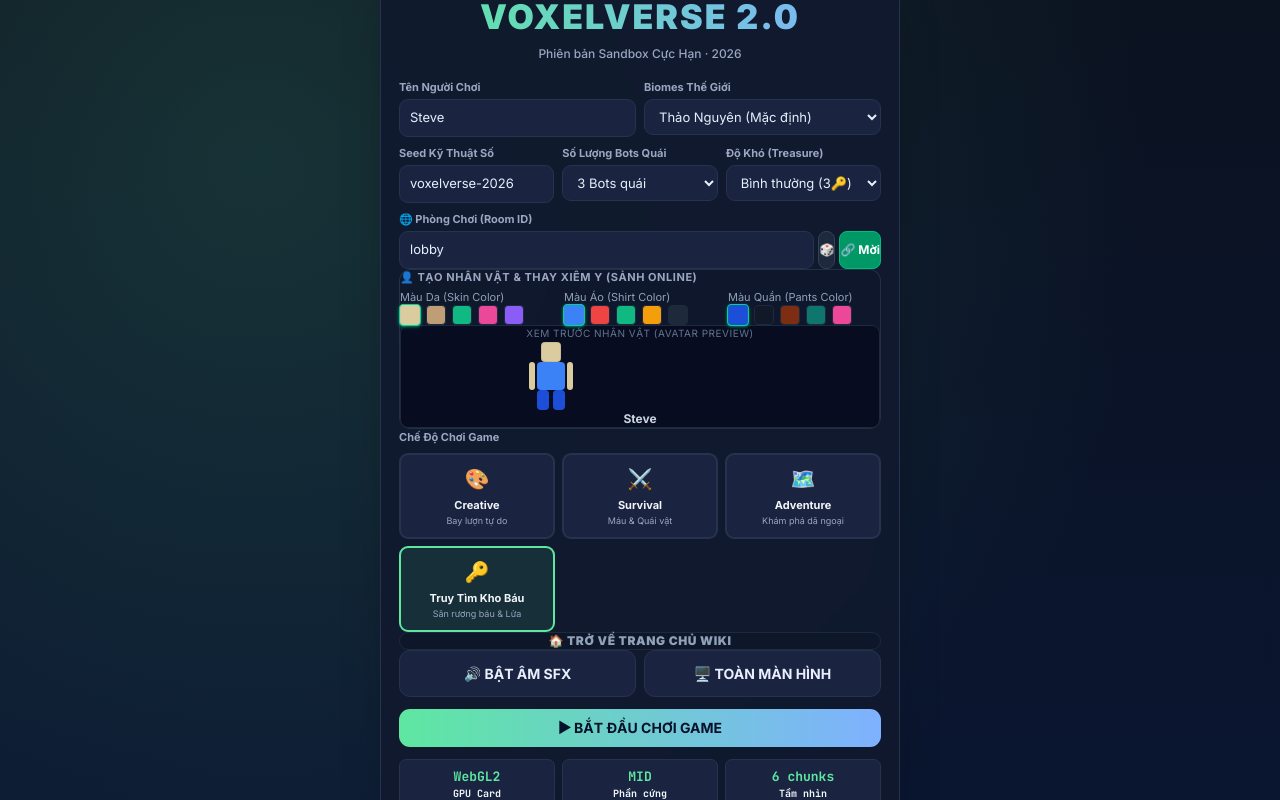
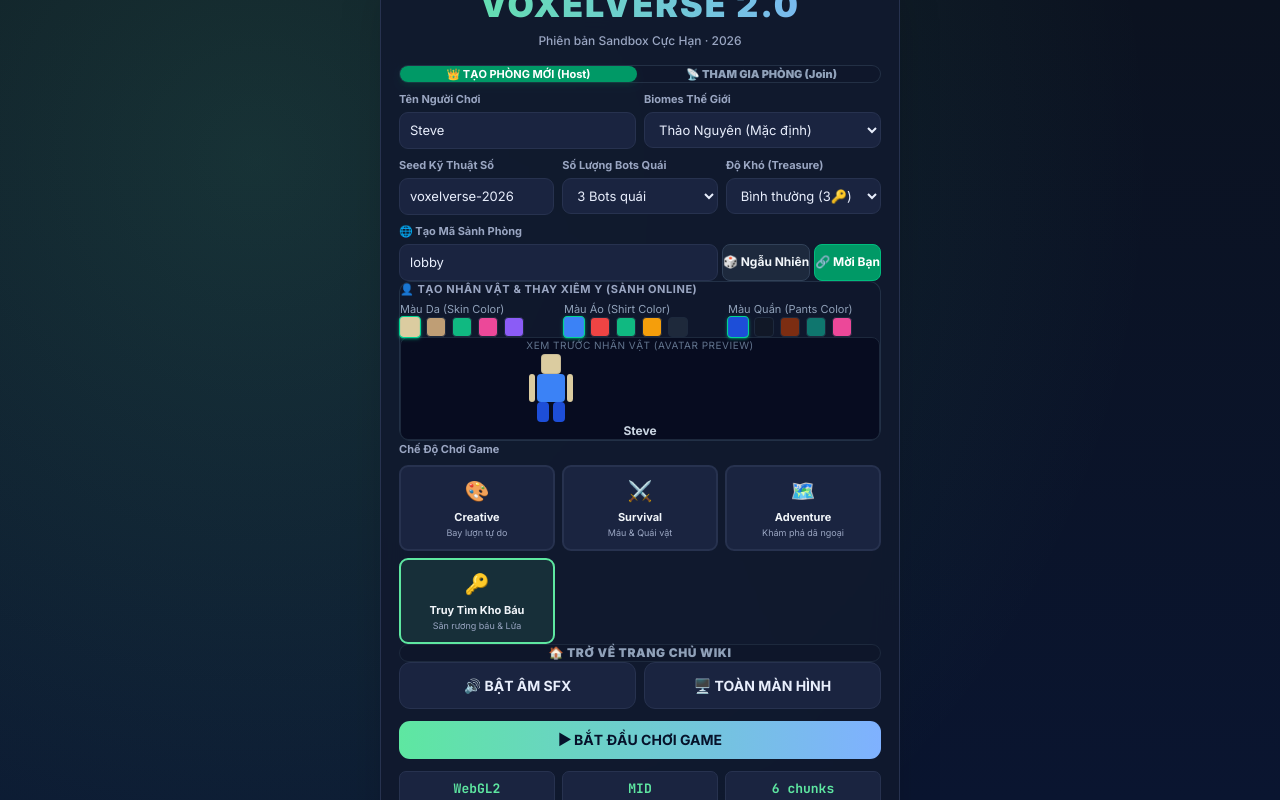
Before and after one commit to nhut0902-pr/Voxel-sandbox-Block-game-, a React (Vite) app: page / in a window 1280 px wide. Both pictures are taken after a click on the button "PLAY NOW". Built offline with nearby package versions, Linux system fonts and the light colour scheme.

Commit message:
feat: add room creation and joining switcher
Introduce a UI toggle to the main menu to allow users to switch between creating or joining a multiplayer room, improving navigation for session initialization.

```diff
--- a/src/components/VoxelGame.tsx
+++ b/src/components/VoxelGame.tsx
@@ -228,6 +228,7 @@ export default function VoxelGame({ onBackToLanding }: VoxelGameProps = {}) {
   const [speakingPeers, setSpeakingPeers] = useState<string[]>([]);
   const [isAudioMuted, setIsAudioMuted] = useState(false);
   const [isVoiceActive, setIsVoiceActive] = useState(false);
+  const [roomAction, setRoomAction] = useState<'create' | 'join'>('create');
 
   /* ─── Fullscreen toggle utility ─── */
   const toggleFullscreen = () => {
@@ -430,6 +431,7 @@ export default function VoxelGame({ onBackToLanding }: VoxelGameProps = {}) {
       const urlMode = params.get('mode');
 
       if (urlRoom || urlSeed || urlBiome || urlMode) {
+        setRoomAction('join');
         setOpts((prev) => ({
           ...prev,
           room: urlRoom || prev.room,
@@ -2067,7 +2069,41 @@ export default function VoxelGame({ onBackToLanding }: VoxelGameProps = {}) {
         <div id="menu">
           <div className="mc shadow-2xl relative border-dashed">
             <h1 className="logo font-black tracking-tight select-none">VOXELVERSE 2.0</h1>
-            <p className="tag">Phiên bản Sandbox Cực Hạn  · 2026</p>
+            <p className="tag text-slate-400 mb-3 text-center text-xs">Phiên bản Sandbox Cực Hạn  · 2026</p>
+
+            {/* ─── ROOM HOST/JOIN SWITCHER ─── */}
+            <div className="flex bg-slate-900 border border-slate-700/60 p-1 rounded-2xl mb-4 gap-1.5 justify-center select-none">
+              <button
+                type="button"
+                className={`flex-1 py-2 px-1 text-[11px] font-black rounded-xl transition-all cursor-pointer ${
+                  roomAction === 'create'
+                    ? 'bg-emerald-600 text-white shadow-md shadow-emerald-900/30 font-bold'
+                    : 'text-slate-400 hover:text-slate-200 hover:bg-slate-800/40'
+                }`}
+                onClick={() => {
+                  setRoomAction('create');
+                  synth.playPlace();
+                  triggerToast('👑 CHỦ PHÒNG: Tự do tùy chọn Biome, Seed, Độ Khó & Quái!');
+                }}
+              >
+                👑 TẠO PHÒNG MỚI (Host)
+              </button>
+              <button
+                type="button"
+                className={`flex-1 py-2 px-1 text-[11px] font-black rounded-xl transition-all cursor-pointer ${
+                  roomAction === 'join'
+                    ? 'bg-blue-600 text-white shadow-md shadow-blue-950/40 font-bold'
+                    : 'text-slate-400 hover:text-slate-200 hover:bg-slate-800/40'
+                }`}
+                onClick={() => {
+                  setRoomAction('join');
+                  synth.playPlace();
+                  triggerToast('📡 THAM GIA: Chờ đồng bộ thế giới từ ID phòng chơi!');
+                }}
+              >
+                📡 THAM GIA PHÒNG (Join)
+              </button>
+            </div>
 
             <div className="row">
               <div className="f">
@@ -2080,9 +2116,14 @@ export default function VoxelGame({ onBackToLanding }: VoxelGameProps = {}) {
                 />
               </div>
               <div className="f">
-                <label>Biomes Thế Giới</label>
+                <label className="flex items-center gap-1">
+                  Biomes Thế Giới
+                  {roomAction === 'join' && <span className="text-[9px] text-blue-400 font-bold font-mono">[KHÓA JOIN]</span>}
+                </label>
                 <select
                   value={opts.biome}
+                  disabled={roomAction === 'join'}
+                  style={roomAction === 'join' ? { opacity: 0.5, cursor: 'not-allowed', backgroundColor: '#0f172a' } : {}}
                   onChange={(e) => setOpts({ ...opts, biome: e.target.value })}
                 >
                   {opts.mode === 'treasure' ? (
@@ -2107,17 +2148,27 @@ export default function VoxelGame({ onBackToLanding }: VoxelGameProps = {}) {
 
             <div className="row">
               <div className="f">
-                <label>Seed Kỹ Thuật Số</label>
+                <label className="flex items-center gap-1">
+                  Seed Kỹ Thuật Số
+                  {roomAction === 'join' && <span className="text-[9px] text-blue-400 font-bold font-mono">[KHÓA]</span>}
+                </label>
                 <input
                   type="text"
                   value={opts.seed}
+                  disabled={roomAction === 'join'}
+                  style={roomAction === 'join' ? { opacity: 0.5, cursor: 'not-allowed', backgroundColor: '#0f172a' } : {}}
                   onChange={(e) => setOpts({ ...opts, seed: e.target.value })}
                 />
               </div>
               <div className="f">
-                <label>Số Lượng Bots Quái</label>
+                <label className="flex items-center gap-1">
+                  Số Lượng Bots Quái
+                  {roomAction === 'join' && <span className="text-[9px] text-blue-400 font-bold font-mono">[KHÓA]</span>}
+                </label>
                 <select
                   value={opts.botCount}
+                  disabled={roomAction === 'join'}
+                  style={roomAction === 'join' ? { opacity: 0.5, cursor: 'not-allowed', backgroundColor: '#0f172a' } : {}}
                   onChange={(e) => setOpts({ ...opts, botCount: e.target.value })}
                 >
                   <option value="0">Không có</option>
@@ -2128,9 +2179,14 @@ export default function VoxelGame({ onBackToLanding }: VoxelGameProps = {}) {
               </div>
               {opts.mode === 'treasure' && (
                 <div className="f">
-                  <label>Độ Khó (Treasure)</label>
+                  <label className="flex items-center gap-1">
+                    Độ Khó (Treasure)
+                    {roomAction === 'join' && <span className="text-[9px] text-blue-400 font-bold font-mono">[KHÓA]</span>}
+                  </label>
                   <select
                     value={opts.difficulty}
+                    disabled={roomAction === 'join'}
+                    style={roomAction === 'join' ? { opacity: 0.5, cursor: 'not-allowed', backgroundColor: '#0f172a' } : {}}
                     onChange={(e) => setOpts({ ...opts, difficulty: e.target.value as any })}
                   >
                     <option value="easy">Dễ (Map nhỏ, 2🔑)</option>
@@ -2141,19 +2197,23 @@ export default function VoxelGame({ onBackToLanding }: VoxelGameProps = {}) {
                 </div>
               )}
               <div className="f" style={{ minWidth: '180px' }}>
-                <label>🌐 Phòng Chơi (Room ID)</label>
+                <label className="flex items-center gap-1">
+                  🌐 {roomAction === 'create' ? 'Tạo Mã Sảnh Phòng' : 'Mã Phòng Muốn Join'}
+                </label>
                 <div className="flex gap-1 w-full">
                   <input
                     type="text"
                     value={opts.room}
-                    placeholder="lobby"
-                    className="flex-1 min-w-[70px]"
+                    placeholder={roomAction === 'create' ? "lobby" : "Nhập Room ID..."}
+                    className={`flex-1 min-w-[70px] ${roomAction === 'join' ? 'border-blue-500/80 shadow-[0_0_8px_rgba(59,130,246,0.2)] bg-blue-950/20' : ''}`}
                     onChange={(e) => setOpts({ ...opts, room: e.target.value })}
                   />
+                  {roomAction === 'create' ? (
+                    <>
                       <button
                         type="button"
                         className="px-3 bg-slate-800 hover:bg-slate-700 border border-slate-700 text-slate-100 rounded-lg text-xs font-bold flex items-center justify-center cursor-pointer transition-all active:scale-95 shrink-0"
-                    title="Phòng ngẫu nhiên"
+                        title="Tạo mã phòng ngẫu nhiên"
                         onClick={() => {
                           const randRoom = 'room-' + ~~(Math.random() * 9000 + 1000);
                           setOpts((prev) => ({ ...prev, room: randRoom }));
@@ -2161,7 +2221,7 @@ export default function VoxelGame({ onBackToLanding }: VoxelGameProps = {}) {
                           triggerToast('✨ Đã tạo mã phòng ngẫu nhiên!');
                         }}
                       >
-                    🎲
+                        🎲 Ngẫu Nhiên
                       </button>
                       <button
                         type="button"
@@ -2172,8 +2232,14 @@ export default function VoxelGame({ onBackToLanding }: VoxelGameProps = {}) {
                           synth.playPlace();
                         }}
                       >
-                    🔗 Mời
-                  </button>
+                        🔗 Mời Bạn
+                      </button>
+                    </>
+                  ) : (
+                    <div className="px-3 bg-blue-600/20 border border-blue-500/40 text-blue-300 rounded-lg text-[10px] font-black flex items-center justify-center shrink-0 tracking-widest select-none uppercase">
+                      📡 Sẵn Sàng Join
+                    </div>
+                  )}
                 </div>
               </div>
             </div>
@@ -2278,12 +2344,20 @@ export default function VoxelGame({ onBackToLanding }: VoxelGameProps = {}) {
             </div>
 
             <div className="mt-4">
-              <label className="block mb-1 font-bold">Chế Độ Chơi Game</label>
+              <label className="block mb-1 font-bold flex items-center gap-1.5">
+                Chế Độ Chơi Game
+                {roomAction === 'join' && <span className="text-xs text-blue-400 font-black font-sans bg-blue-950/60 border border-blue-800/80 px-2 py-0.5 rounded-md uppercase">Đã đồng bộ từ Phòng</span>}
+              </label>
               <div className="mg">
                 <button
                   type="button"
-                  className={`mc2 ${opts.mode === 'creative' ? 's' : ''}`}
+                  className={`mc2 ${opts.mode === 'creative' ? 's' : ''} ${roomAction === 'join' ? 'opacity-65 cursor-not-allowed hover:bg-transparent' : ''}`}
                   onClick={() => {
+                    if (roomAction === 'join') {
+                      triggerToast('🔒 KHÔNG THỂ THAY ĐỔI: Chế độ chơi đã được đồng bộ với sảnh người khác!');
+                      synth.playHit();
+                      return;
+                    }
                     setOpts(prev => ({ ...prev, mode: 'creative' }));
                     if (playerRef.current) playerRef.current.fly = true;
                     setCurrentBadge('🎨 CREATIVE');
@@ -2295,8 +2369,13 @@ export default function VoxelGame({ onBackToLanding }: VoxelGameProps = {}) {
                 </button>
                 <button
                   type="button"
-                  className={`mc2 ${opts.mode === 'survival' ? 's' : ''}`}
+                  className={`mc2 ${opts.mode === 'survival' ? 's' : ''} ${roomAction === 'join' ? 'opacity-65 cursor-not-allowed hover:bg-transparent' : ''}`}
                   onClick={() => {
+                    if (roomAction === 'join') {
+                      triggerToast('🔒 KHÔNG THỂ THAY ĐỔI: Chế độ chơi đã được đồng bộ với sảnh người khác!');
+                      synth.playHit();
+                      return;
+                    }
                     setOpts(prev => ({ ...prev, mode: 'survival' }));
                     if (playerRef.current) playerRef.current.fly = false;
                     setCurrentBadge('⚔️ SURVIVAL');
@@ -2308,8 +2387,13 @@ export default function VoxelGame({ onBackToLanding }: VoxelGameProps = {}) {
                 </button>
                 <button
                   type="button"
-                  className={`mc2 ${opts.mode === 'adventure' ? 's' : ''}`}
+                  className={`mc2 ${opts.mode === 'adventure' ? 's' : ''} ${roomAction === 'join' ? 'opacity-65 cursor-not-allowed hover:bg-transparent' : ''}`}
                   onClick={() => {
+                    if (roomAction === 'join') {
+                      triggerToast('🔒 KHÔNG THỂ THAY ĐỔI: Chế độ chơi đã được đồng bộ với sảnh người khác!');
+                      synth.playHit();
+                      return;
+                    }
                     setOpts(prev => ({ ...prev, mode: 'adventure' }));
                     if (playerRef.current) playerRef.current.fly = false;
                     setCurrentBadge('🗺️ ADVENTURE');
@@ -2321,8 +2405,13 @@ export default function VoxelGame({ onBackToLanding }: VoxelGameProps = {}) {
                 </button>
                 <button
                   type="button"
-                  className={`mc2 ${opts.mode === 'treasure' ? 's' : ''}`}
+                  className={`mc2 ${opts.mode === 'treasure' ? 's' : ''} ${roomAction === 'join' ? 'opacity-65 cursor-not-allowed hover:bg-transparent' : ''}`}
                   onClick={() => {
+                    if (roomAction === 'join') {
+                      triggerToast('🔒 KHÔNG THỂ THAY ĐỔI: Chế độ chơi đã được đồng bộ với sảnh người khác!');
+                      synth.playHit();
+                      return;
+                    }
                     setOpts(prev => ({
                       ...prev,
                       mode: 'treasure',
```
Lines whose indentation alone changed are shown as unchanged.
